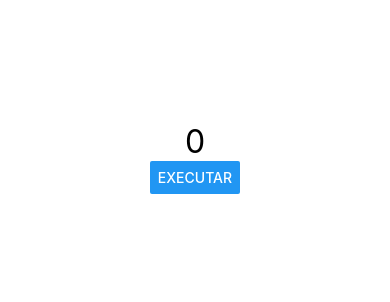
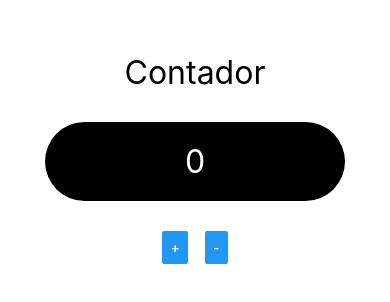
Before and after one commit to ccaio-oliveira/exercicios-react-native, a React Native app: screen / in a window 390 px wide. Shown: the part 254-556 px from the top of the page. Built offline with nearby package versions, Linux system fonts and the light colour scheme.

Commit message:
finalizando projeto app contador

```diff
--- a/src/App.js
+++ b/src/App.js
@@ -9,6 +9,7 @@ import { View, Platform, StatusBar, StyleSheet } from "react-native";
 // import Botao from "./components/Botao";
 // import Contador from "./components/Contador";
 import Pai from "./components/indireta/Pai";
+import ContadorV2 from "./components/contador/ContadorV2";
 
 const App = () => {
     return (
@@ -27,7 +28,8 @@ const App = () => {
             <Botao /> */}
             {/* <Contador inicial={100} passo={13}/>
             <Contador passo={20} /> */}
-            <Pai />
+            {/* <Pai /> */}
+            <ContadorV2 />
         </View>
     )
 }
--- /dev/null
+++ b/src/components/contador/ContadorBotoes.js
@@ -0,0 +1,20 @@
+import React from 'react';
+import { Button, StyleSheet, View } from 'react-native';
+
+export default ({ inc, dec }) => {
+    return (
+        <View style={style.ViewButton}>
+            <Button title="+" onPress={inc}  />
+            <Button title="-" onPress={dec} />
+        </View>
+    )
+}
+
+const style = StyleSheet.create({
+    ViewButton: {
+        flexDirection: 'row',
+        justifyContent: 'space-evenly',
+        marginTop: 30,
+        width: 100,
+    }
+})
--- /dev/null
+++ b/src/components/contador/ContadorDisplay.js
@@ -0,0 +1,26 @@
+import React from 'react';
+import { Text, View, StyleSheet } from 'react-native';
+import estilo from '../estilo';
+
+export default ({ num }) => {
+    return (
+        <View style={style.Display}>
+            <Text style={[estilo.txtG, style.DisplayText]}>
+                {num}
+            </Text>
+        </View>
+    )
+}
+
+const style = StyleSheet.create({
+    Display: {
+        backgroundColor: '#000',
+        padding: 20,
+        width: 300,
+        marginTop: 30,
+        borderRadius: 50
+    },
+    DisplayText: {
+        color: '#FFF'
+    }
+})
--- /dev/null
+++ b/src/components/contador/ContadorV2.js
@@ -0,0 +1,21 @@
+import React, { useState } from 'react';
+import { Text } from 'react-native';
+import estilo from "../estilo";
+import ContadorDisplay from './ContadorDisplay';
+import ContadorBotoes from './ContadorBotoes';
+
+export default () => {
+    const [num, setNum] = useState(0);
+
+    const inc = () => setNum(num + 1);
+    const dec = () => setNum(num - 1);
+    return (
+        <>
+            <Text style={estilo.txtG}>
+                Contador
+            </Text>
+            <ContadorDisplay num={num} />
+            <ContadorBotoes inc={inc} dec={dec} />
+        </>
+    )
+}
```
